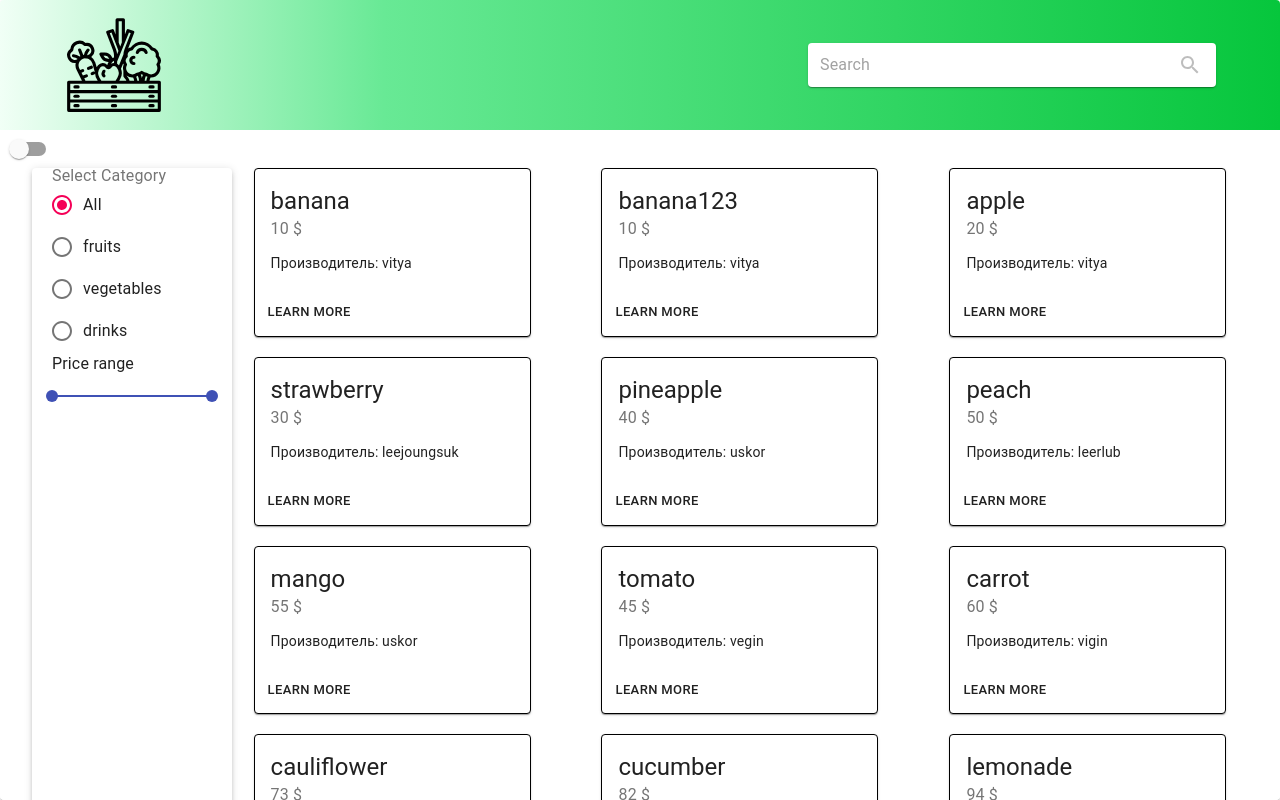
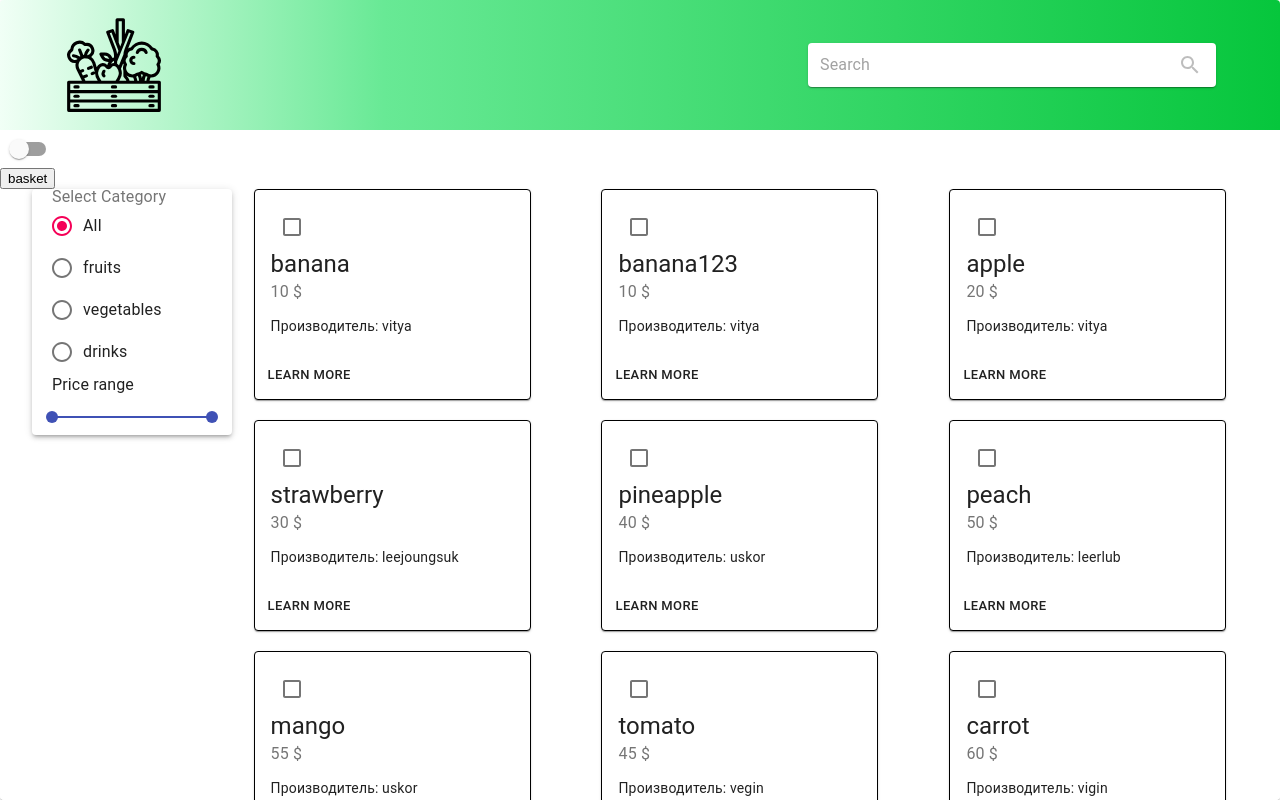
Before and after one commit to Advicel/Shop, a React (Create React App) app in the folder shop/: page / in a window 1280 px wide. Built offline with nearby package versions, Linux system fonts and the light colour scheme.

Commit message:
add: basket

```diff
--- a/shop/src/App.js
+++ b/shop/src/App.js
@@ -5,6 +5,7 @@ import './styles/styles.css';
 import Header from './components/Header/Header.js';
 import Body from './components/Body/Body.js';
 import ThemeSwitcher from './components/ThemeSwitcher.js';
+import BusketModal from './components/modal/BasketModal.js';
 
 export default function App({ data }) {
   const [darkMode, setDarkMode] = useState(false);
@@ -21,6 +22,7 @@ export default function App({ data }) {
           onChange={() => setDarkMode(!darkMode)}
           value={darkMode}
         />
+        <BusketModal/>
         <Body data={data} />
       </Paper>
     </ThemeProvider>
--- a/shop/src/components/Card.js
+++ b/shop/src/components/Card.js
@@ -5,14 +5,16 @@ import CardActions from '@material-ui/core/CardActions';
 import CardContent from '@material-ui/core/CardContent';
 import Button from '@material-ui/core/Button';
 import Typography from '@material-ui/core/Typography';
-
+import Checkbox from '@material-ui/core/Checkbox';
+import { connect } from 'react-redux';
+import { addToBasket, deleteFromBasket } from '../redux/actions';
 
 const useStyles = makeStyles({
   root: {
     minWidth: 275,
     maxWidth: 300,
-    marginBottom:20,
-    border:"1px solid black",
+    marginBottom: 20,
+    border: '1px solid black',
   },
   bullet: {
     display: 'inline-block',
@@ -27,12 +29,41 @@ const useStyles = makeStyles({
   },
 });
 
-export default function SimpleCard({ card }) {
+function SimpleCard({ basket, addToBasket, deleteFromBasket, card }) {
   const classes = useStyles();
+  const basketExists = (id) => {
+    for (let i = 0; i < basket.length; i++) {
+      if (basket[i].card.id === id) {
+        return i;
+      }
+    }
+    return -1;
+  };
+  const [checked, setChecked] = React.useState(basketExists(card.id)!==-1);
+  console.log(basket);
+  const handleChange = () => {
+    setChecked(!checked);
+    const id = basketExists(card.id);
+    if (id === -1) {
+      addToBasket({
+        card: card,
+        count: 1,
+      });
+    } else {
+      deleteFromBasket(id);
+    }
+    //console.log(basket);
+  };
 
   return (
     <Card className={classes.root}>
       <CardContent>
+        <Checkbox
+          checked={checked}
+          onChange={handleChange}
+          color='primary'
+          inputProps={{ 'aria-label': 'primary checkbox' }}
+        />
         {/* <Typography
           className={classes.title}
           color='textSecondary'
@@ -55,3 +86,15 @@ export default function SimpleCard({ card }) {
     </Card>
   );
 }
+
+const getReduxState = (state) => {
+  return {
+    basket: state.basket.basket,
+  };
+};
+const setReduxState = {
+  addToBasket,
+  deleteFromBasket,
+};
+
+export default connect(getReduxState, setReduxState)(SimpleCard);
--- a/shop/src/components/Filters/Filters.js
+++ b/shop/src/components/Filters/Filters.js
@@ -21,13 +21,13 @@ export default function Filters({ data }) {
 
 const useStyles = makeStyles(
   {
-    filters:{
-      minWidth:200,
-
+    filters: {
+      minWidth: 200,
+      height: 'fit-content',
     },
     filtersWrapper: {
-      margin:"0 auto",
-      width:"80%",
+      margin: '0 auto',
+      width: '80%',
       // display: 'flex',
       // justifyContent:"space-around",
     },
--- a/shop/src/components/ShopContent.js
+++ b/shop/src/components/ShopContent.js
@@ -18,7 +18,7 @@ function ShopContent({ filter, data }) {
   return (
     <div className={styles.shopContent}>
       {data.map((card, index) => {
-        return <Card key={index} card={card} />;
+        return <Card key={card.id} card={card} />;
       })}
     </div>
   );
@@ -40,7 +40,7 @@ const useStyles = makeStyles(
 );
 
 const mapStateToProps = (state) => {
-  console.log(state.filter);
+  console.log(state);
   return {
     filter: state.filter,
   };
--- /dev/null
+++ b/shop/src/components/modal/BasketModal.js
@@ -0,0 +1,79 @@
+import React from 'react';
+import { makeStyles } from '@material-ui/core/styles';
+import Modal from '@material-ui/core/Modal';
+import Backdrop from '@material-ui/core/Backdrop';
+import Fade from '@material-ui/core/Fade';
+import Typography from '@material-ui/core/Typography';
+import { connect } from 'react-redux';
+import { List } from '@material-ui/core';
+import ListItem from '@material-ui/core/ListItem';
+import ListItemText from '@material-ui/core/ListItemText';
+
+const useStyles = makeStyles((theme) => ({
+  modal: {
+    display: 'flex',
+    alignItems: 'center',
+    justifyContent: 'center',
+  },
+  paper: {
+    backgroundColor: theme.palette.background.paper,
+    border: '2px solid #000',
+    boxShadow: theme.shadows[5],
+    padding: theme.spacing(2, 4, 3),
+  },
+}));
+
+function BasketModal({ basket }) {
+  console.log("basket",basket);
+  const classes = useStyles();
+  const [open, setOpen] = React.useState(false);
+
+  const handleOpen = () => {
+    setOpen(true);
+  };
+
+  const handleClose = () => {
+    setOpen(false);
+  };
+
+  return (
+    <div>
+      <button type='button' onClick={handleOpen}>
+        basket
+      </button>
+      <Modal
+        aria-labelledby='transition-modal-title'
+        aria-describedby='transition-modal-description'
+        className={classes.modal}
+        open={open}
+        onClose={handleClose}
+        closeAfterTransition
+        BackdropComponent={Backdrop}
+        BackdropProps={{
+          timeout: 500,
+        }}>
+        <Fade in={open}>
+          <div className={classes.paper}>
+            <h2 id='transition-modal-title'>Basket</h2>
+            <List>
+              {basket.map((card) => {
+                return(
+                <ListItem key ={card.card.id} button>
+                  <ListItemText primary={card.card.name} />
+                </ListItem>
+                );
+              })}
+            </List>
+          </div>
+        </Fade>
+      </Modal>
+    </div>
+  );
+}
+const getReduxState = (state) => {
+  return {
+    basket: state.basket.basket,
+  };
+};
+
+export default connect(getReduxState, null)(BasketModal);
--- a/shop/src/redux/actions.js
+++ b/shop/src/redux/actions.js
@@ -1,5 +1,10 @@
-import { CREATE_FILTER,CREATE_PRICE_FILTER,CREATE_NAME_PATTERN } from './types';
-import {  } from './types';
+import {
+  CREATE_FILTER,
+  CREATE_PRICE_FILTER,
+  CREATE_NAME_PATTERN,
+  ADD_TO_BASKET,
+  DELETE_FROM_BASKET,
+} from './types';
 
 export function currentFilter(value) {
   return {
@@ -14,9 +19,21 @@ export function setPriceFilter(value) {
   };
 }
 
-export function setNamePattern(value){
-  return{
+export function setNamePattern(value) {
+  return {
     type: CREATE_NAME_PATTERN,
-    payload:value,
+    payload: value,
   };
 }
+export function addToBasket(value) {
+  return {
+    type: ADD_TO_BASKET,
+    payload: value,
+  };
+}
+export function deleteFromBasket(value){
+  return{
+    type:DELETE_FROM_BASKET,
+    payload: value,
+  };
+}
--- /dev/null
+++ b/shop/src/redux/basketReducer.js
@@ -0,0 +1,19 @@
+import { ADD_TO_BASKET, DELETE_FROM_BASKET } from './types';
+
+const initialState = {
+  basket: [],
+};
+
+export const basketReducer = (state = initialState, action) => {
+  switch (action.type) {
+    case ADD_TO_BASKET:
+      return {
+        ...state,
+        basket: state.basket.concat(action.payload),
+      };
+    case DELETE_FROM_BASKET:
+        state.basket.splice(action.payload,1);
+    default:
+      return state;
+  }
+};
--- a/shop/src/redux/rootReducer.js
+++ b/shop/src/redux/rootReducer.js
@@ -1,6 +1,8 @@
-import { combineReducers } from "redux";
-import { filterReducer } from "./filterReducer";
+import { combineReducers } from 'redux';
+import { filterReducer } from './filterReducer';
+import { basketReducer } from './basketReducer';
 
 export const rootReducer = combineReducers({
-    filter:filterReducer,
+  filter: filterReducer,
+  basket: basketReducer,
 });
--- a/shop/src/redux/types.js
+++ b/shop/src/redux/types.js
@@ -1,3 +1,5 @@
 export const CREATE_FILTER = 'CREATE_FILTER';
 export const CREATE_PRICE_FILTER = 'CREATE_PRICE_FILTER';
 export const CREATE_NAME_PATTERN = 'CREATE_NAME_PATTERN';
+export const ADD_TO_BASKET='ADD_TO_BASKET';
+export const DELETE_FROM_BASKET ='DELETE_FROM_BASKET';
```
